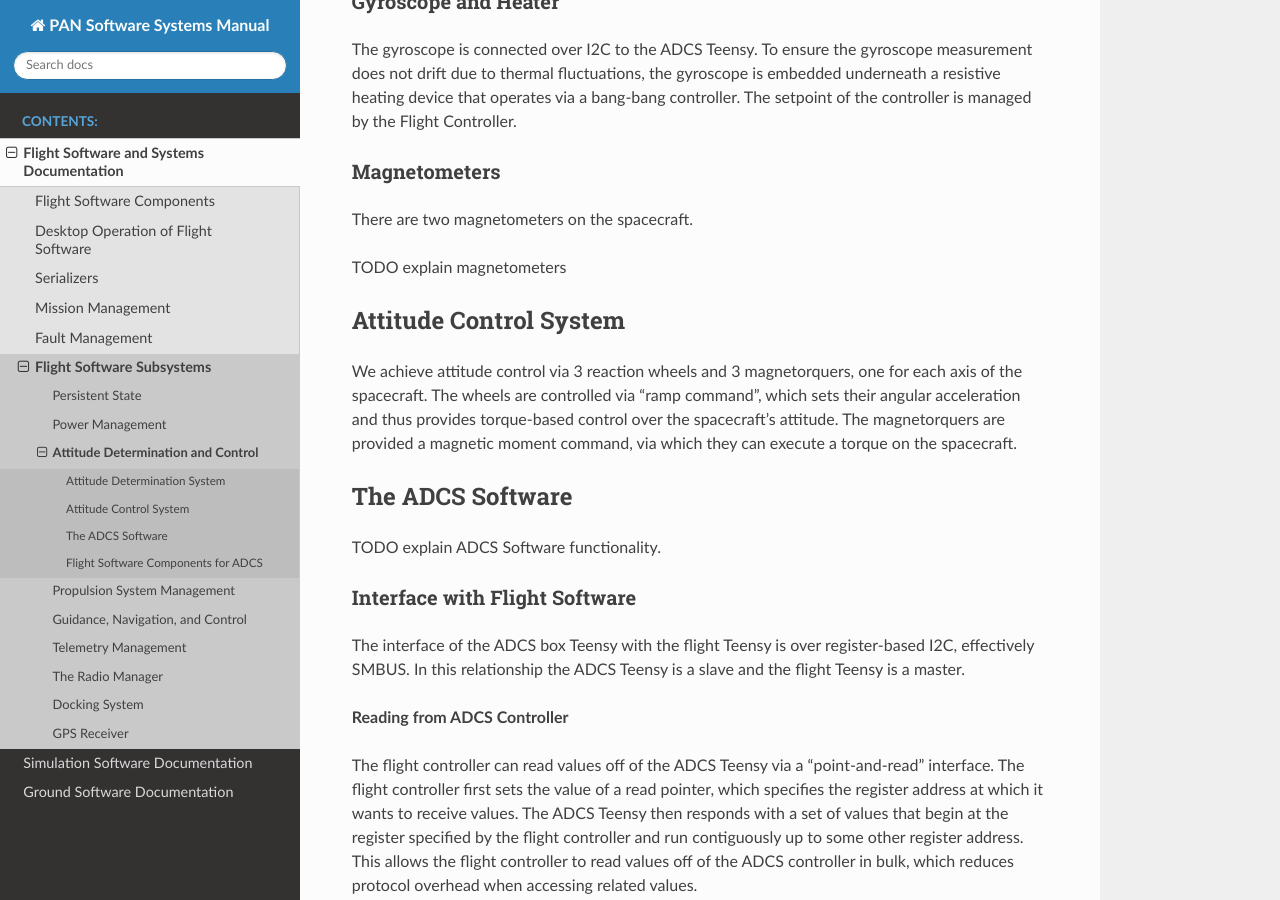
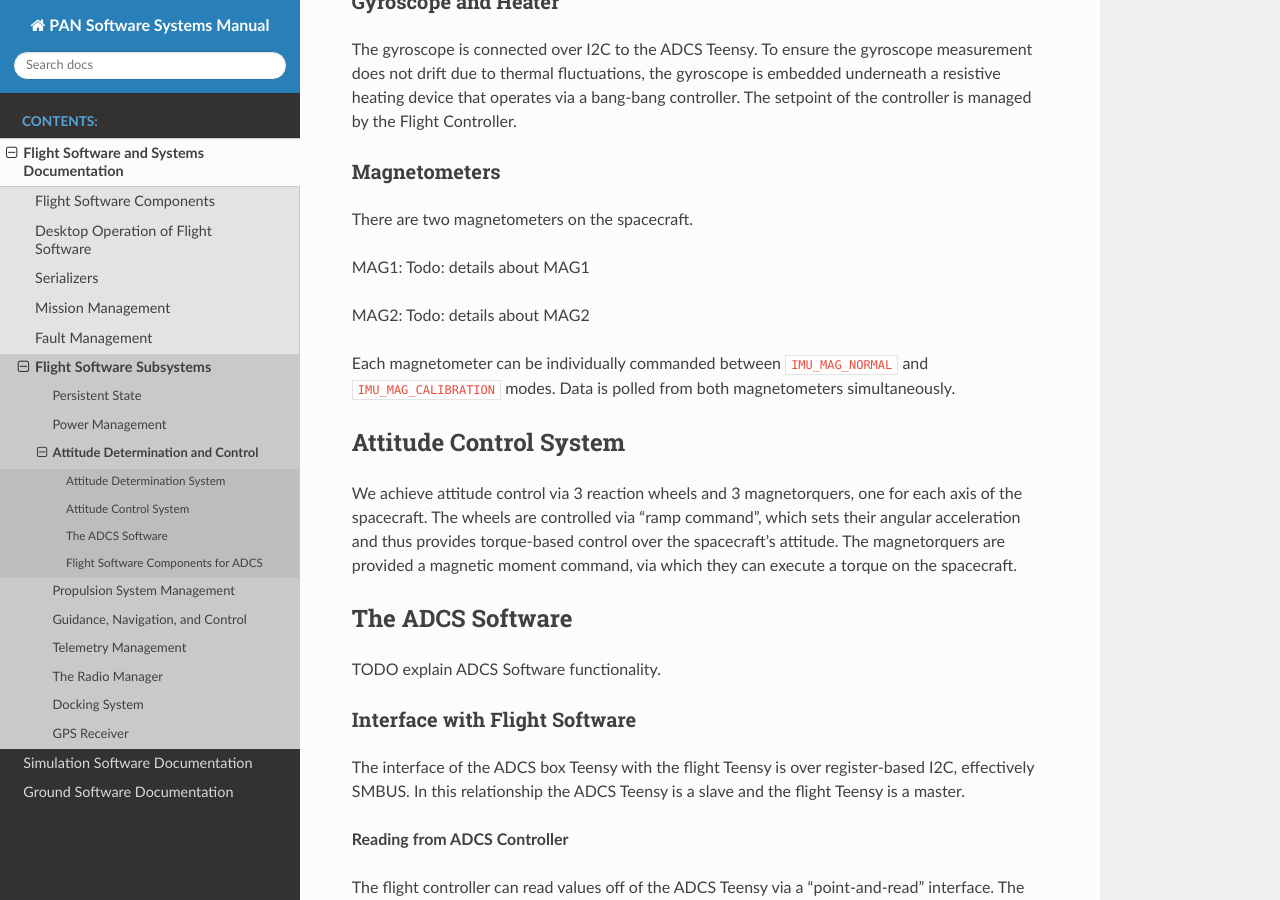
Before and after one commit to pathfinder-for-autonomous-navigation/Documentation, a Sphinx documentation site: the page built from source/flight_software/subsystems/adcs.rst, in a window 1280 px wide and 900 px high, scrolled down 758 px. Built offline with Sphinx 7.4.7 and the Read the Docs theme 2.0.0, drawn with Linux system fonts in a browser that asks for light colours.

Commit message:
Added MAG Breakout Blurb

```diff
--- a/source/flight_software/subsystems/adcs.rst
+++ b/source/flight_software/subsystems/adcs.rst
@@ -38,7 +38,15 @@ Magnetometers
 -------------
 There are two magnetometers on the spacecraft.
 
-TODO explain magnetometers
+MAG1:
+Todo: details about MAG1
+
+MAG2:
+Todo: details about MAG2
+
+Each magnetometer can be individually commanded between
+``IMU_MAG_NORMAL`` and ``IMU_MAG_CALIBRATION`` modes. Data is polled from both magnetometers
+simultaneously.
 
 Attitude Control System
 =======================
```
